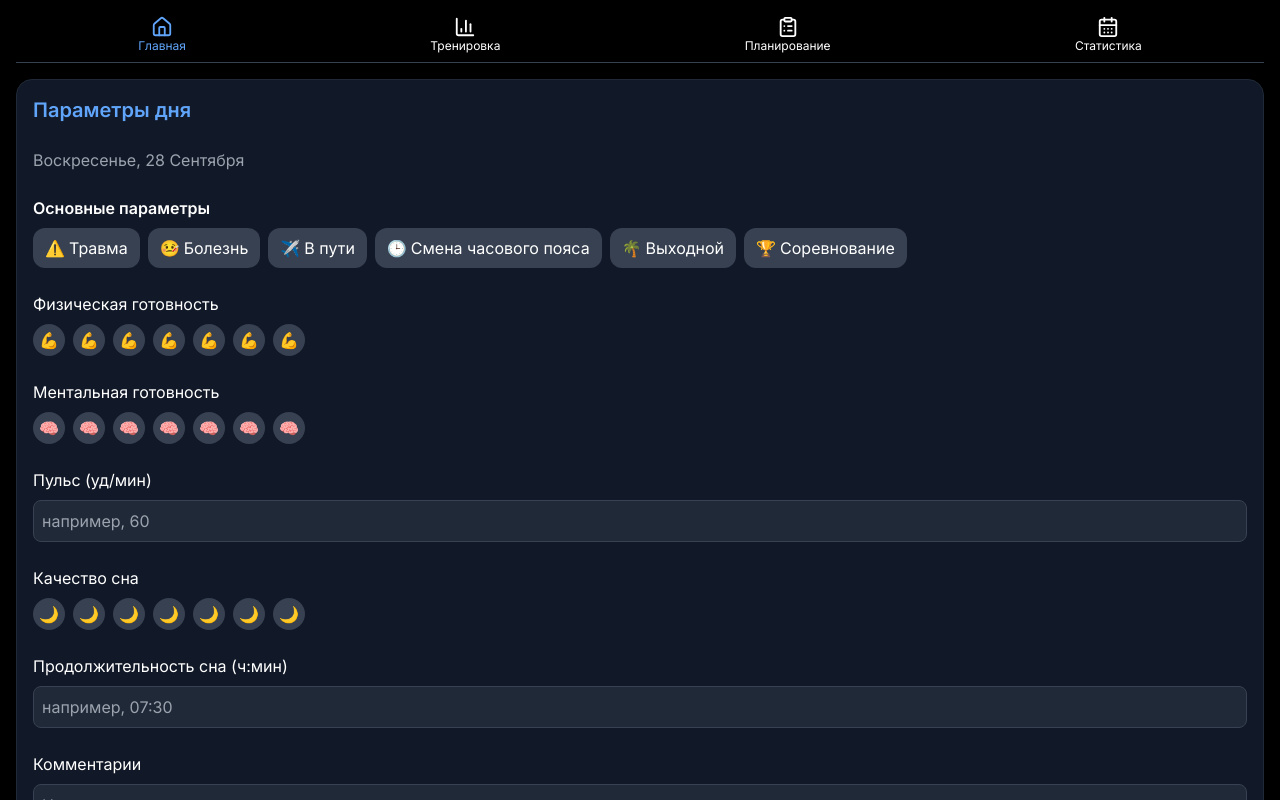
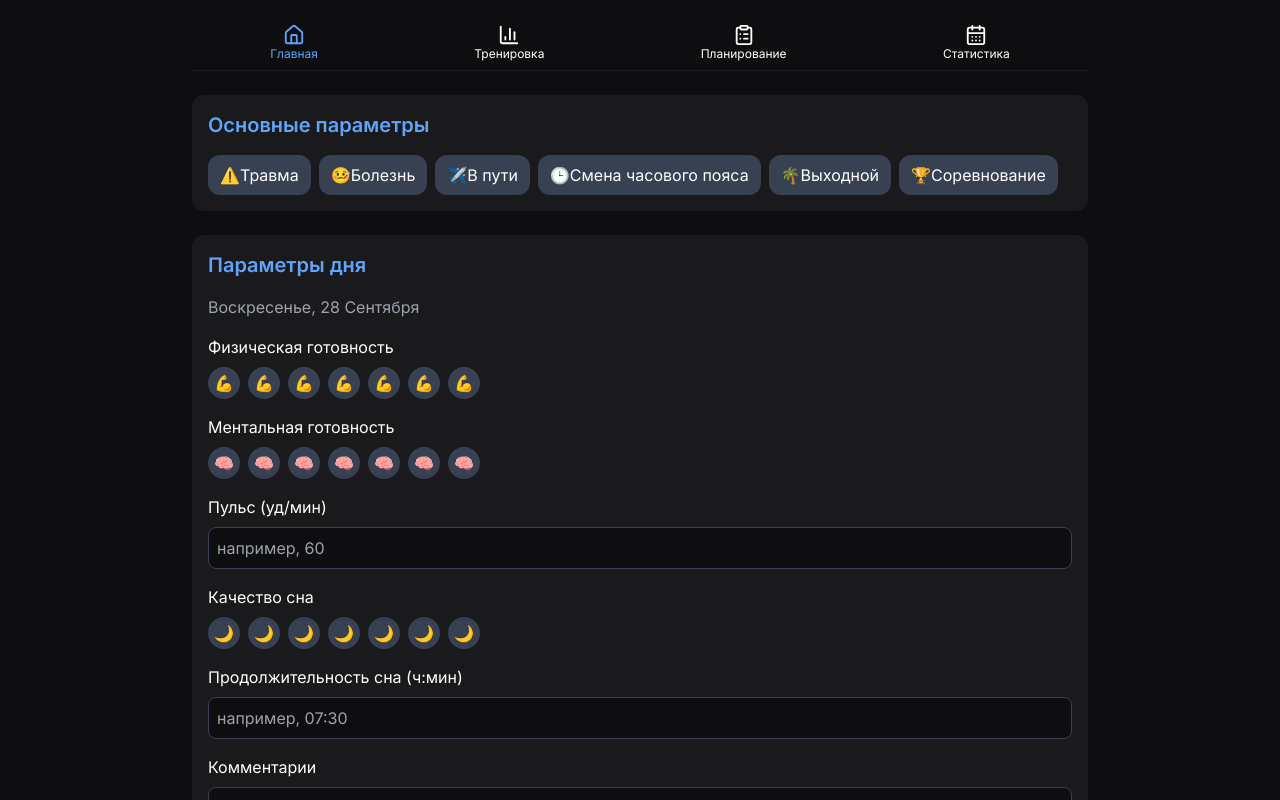
Before and after one commit to mbaliabin/dagbook-test, a React (Vite) app in the folder fasx-frontend/: page /daily in a window 1280 px wide. Shown: the top 800 px of the page. Built offline with nearby package versions, Linux system fonts and the light colour scheme.

Commit message:
Доработка DailyParameters.tsx 4

```diff
--- a/fasx-frontend/src/pages/DailyParameters.tsx
+++ b/fasx-frontend/src/pages/DailyParameters.tsx
@@ -1,7 +1,16 @@
-import { useState } from "react";
+import { useState, useEffect } from "react";
 import { Home, BarChart3, ClipboardList, CalendarDays } from "lucide-react";
 
 export default function DailyParameters() {
+  // Основные параметры
+  const [skadet, setSkadet] = useState(false);
+  const [syk, setSyk] = useState(false);
+  const [paReise, setPaReise] = useState(false);
+  const [hoydedogn, setHoydedogn] = useState(false);
+  const [fridag, setFridag] = useState(false);
+  const [konkurranse, setKonkurranse] = useState(false);
+
+  // Готовность и сон
   const [physical, setPhysical] = useState(0);
   const [mental, setMental] = useState(0);
   const [sleepQuality, setSleepQuality] = useState(0);
@@ -9,19 +18,31 @@ export default function DailyParameters() {
   const [sleepDuration, setSleepDuration] = useState("");
   const [comment, setComment] = useState("");
 
-  // Новые параметры
-  const [skadet, setSkadet] = useState(false);
-  const [syk, setSyk] = useState(false);
-  const [paReise, setPaReise] = useState(false);
-  const [hoydedogn, setHoydedogn] = useState(false);
-  const [fridag, setFridag] = useState(false);
-  const [konkurranse, setKonkurranse] = useState(false);
-
   const today = new Date().toLocaleDateString("ru-RU", {
     weekday: "long",
     day: "2-digit",
     month: "long",
   });
+
+  // Загрузка данных из localStorage
+  useEffect(() => {
+    const saved = localStorage.getItem("dailyParameters");
+    if (saved) {
+      const data = JSON.parse(saved);
+      setSkadet(data.skadet || false);
+      setSyk(data.syk || false);
+      setPaReise(data.paReise || false);
+      setHoydedogn(data.hoydedogn || false);
+      setFridag(data.fridag || false);
+      setKonkurranse(data.konkurranse || false);
+      setPhysical(data.physical || 0);
+      setMental(data.mental || 0);
+      setSleepQuality(data.sleepQuality || 0);
+      setPulse(data.pulse || "");
+      setSleepDuration(data.sleepDuration || "");
+      setComment(data.comment || "");
+    }
+  }, []);
 
   const handleSave = () => {
     const data = {
@@ -38,14 +59,15 @@ export default function DailyParameters() {
       sleepDuration,
       comment,
     };
-    console.log("Сохранённые данные:", data);
+    localStorage.setItem("dailyParameters", JSON.stringify(data));
     alert("Данные сохранены ✅");
   };
 
   return (
-    <div className="min-h-screen bg-black text-white p-4">
+    <div className="min-h-screen bg-[#0e0e10] text-white px-4 py-6">
+      <div className="max-w-4xl mx-auto space-y-6">
         {/* Навигация */}
-      <div className="flex justify-around items-center border-b border-gray-700 pb-2 mb-4">
+        <div className="flex justify-around items-center border-b border-[#1f1f22] pb-2 mb-4">
           <div className="flex flex-col items-center text-blue-400">
             <Home size={22} />
             <span className="text-xs">Главная</span>
@@ -64,17 +86,9 @@ export default function DailyParameters() {
           </div>
         </div>
 
-      {/* Карточка параметров */}
-      <div className="bg-gray-900 border border-gray-800 rounded-2xl shadow-lg">
-        <div className="p-4 space-y-6">
-          <h2 className="text-xl font-semibold text-blue-400">
-            Параметры дня
-          </h2>
-          <p className="text-gray-400 capitalize">{today}</p>
-
-          {/* Новый блок с основными параметрами */}
-          <div>
-            <p className="mb-2 font-semibold">Основные параметры</p>
+        {/* Основные параметры */}
+        <div className="bg-[#1a1a1d] p-4 rounded-xl space-y-4">
+          <h2 className="text-xl font-semibold text-blue-400">Основные параметры</h2>
           <div className="flex flex-wrap gap-2">
             <button
               onClick={() => setSkadet(!skadet)}
@@ -82,8 +96,7 @@ export default function DailyParameters() {
                 skadet ? "bg-red-600" : "bg-gray-700"
               }`}
             >
-                <span>⚠️</span>
-                <span>Травма</span>
+              ⚠️ <span>Травма</span>
             </button>
             <button
               onClick={() => setSyk(!syk)}
@@ -91,8 +104,7 @@ export default function DailyParameters() {
                 syk ? "bg-red-500" : "bg-gray-700"
               }`}
             >
-                <span>🤒</span>
-                <span>Болезнь</span>
+              🤒 <span>Болезнь</span>
             </button>
             <button
               onClick={() => setPaReise(!paReise)}
@@ -100,8 +112,7 @@ export default function DailyParameters() {
                 paReise ? "bg-blue-500" : "bg-gray-700"
               }`}
             >
-                <span>✈️</span>
-                <span>В пути</span>
+              ✈️ <span>В пути</span>
             </button>
             <button
               onClick={() => setHoydedogn(!hoydedogn)}
@@ -109,8 +120,7 @@ export default function DailyParameters() {
                 hoydedogn ? "bg-purple-500" : "bg-gray-700"
               }`}
             >
-                <span>🕒</span>
-                <span>Смена часового пояса</span>
+              🕒 <span>Смена часового пояса</span>
             </button>
             <button
               onClick={() => setFridag(!fridag)}
@@ -118,8 +128,7 @@ export default function DailyParameters() {
                 fridag ? "bg-green-500" : "bg-gray-700"
               }`}
             >
-                <span>🌴</span>
-                <span>Выходной</span>
+              🌴 <span>Выходной</span>
             </button>
             <button
               onClick={() => setKonkurranse(!konkurranse)}
@@ -127,11 +136,15 @@ export default function DailyParameters() {
                 konkurranse ? "bg-yellow-500" : "bg-gray-700"
               }`}
             >
-                <span>🏆</span>
-                <span>Соревнование</span>
+              🏆 <span>Соревнование</span>
             </button>
           </div>
         </div>
+
+        {/* Параметры готовности и сна */}
+        <div className="bg-[#1a1a1d] p-4 rounded-xl space-y-4">
+          <h2 className="text-xl font-semibold text-blue-400">Параметры дня</h2>
+          <p className="text-gray-400 capitalize">{today}</p>
 
           {/* Физическая готовность */}
           <div>
@@ -141,8 +154,9 @@ export default function DailyParameters() {
                 <button
                   key={i}
                   onClick={() => setPhysical(i + 1)}
-                  className={`w-8 h-8 rounded-full flex items-center justify-center transition
-                    ${i < physical ? "bg-blue-500 scale-110" : "bg-gray-700"}`}
+                  className={`w-8 h-8 rounded-full flex items-center justify-center transition ${
+                    i < physical ? "bg-blue-500 scale-110" : "bg-gray-700"
+                  }`}
                 >
                   💪
                 </button>
@@ -158,8 +172,9 @@ export default function DailyParameters() {
                 <button
                   key={i}
                   onClick={() => setMental(i + 1)}
-                  className={`w-8 h-8 rounded-full flex items-center justify-center transition
-                    ${i < mental ? "bg-blue-500 scale-110" : "bg-gray-700"}`}
+                  className={`w-8 h-8 rounded-full flex items-center justify-center transition ${
+                    i < mental ? "bg-blue-500 scale-110" : "bg-gray-700"
+                  }`}
                 >
                   🧠
                 </button>
@@ -175,7 +190,7 @@ export default function DailyParameters() {
               value={pulse}
               onChange={(e) => setPulse(e.target.value)}
               placeholder="например, 60"
-              className="w-full p-2 rounded-lg bg-gray-800 border border-gray-700 text-white"
+              className="w-full p-2 rounded-lg bg-[#0e0e10] border border-gray-700 text-white"
             />
           </div>
 
@@ -187,8 +202,9 @@ export default function DailyParameters() {
                 <button
                   key={i}
                   onClick={() => setSleepQuality(i + 1)}
-                  className={`w-8 h-8 rounded-full flex items-center justify-center transition
-                    ${i < sleepQuality ? "bg-blue-500 scale-110" : "bg-gray-700"}`}
+                  className={`w-8 h-8 rounded-full flex items-center justify-center transition ${
+                    i < sleepQuality ? "bg-blue-500 scale-110" : "bg-gray-700"
+                  }`}
                 >
                   🌙
                 </button>
@@ -203,7 +219,7 @@ export default function DailyParameters() {
               value={sleepDuration}
               onChange={(e) => setSleepDuration(e.target.value)}
               placeholder="например, 07:30"
-              className="w-full p-2 rounded-lg bg-gray-800 border border-gray-700 text-white"
+              className="w-full p-2 rounded-lg bg-[#0e0e10] border border-gray-700 text-white"
             />
           </div>
 
@@ -214,7 +230,7 @@ export default function DailyParameters() {
               value={comment}
               onChange={(e) => setComment(e.target.value)}
               placeholder="Напишите здесь..."
-              className="w-full p-2 h-24 rounded-lg bg-gray-800 border border-gray-700 text-white"
+              className="w-full p-2 h-24 rounded-lg bg-[#0e0e10] border border-gray-700 text-white"
             />
           </div>
 
```
Lines whose indentation alone changed are shown as unchanged.
